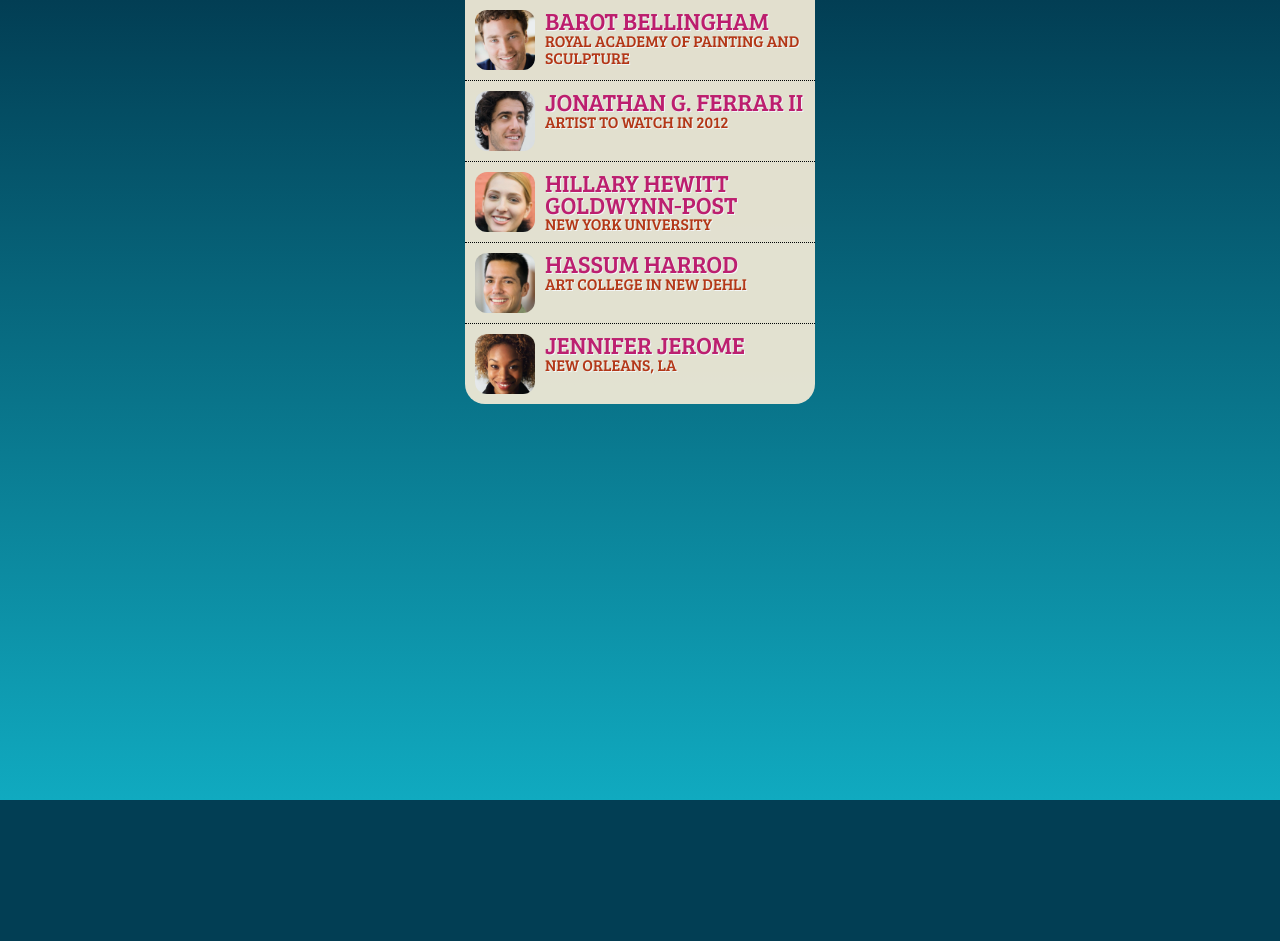
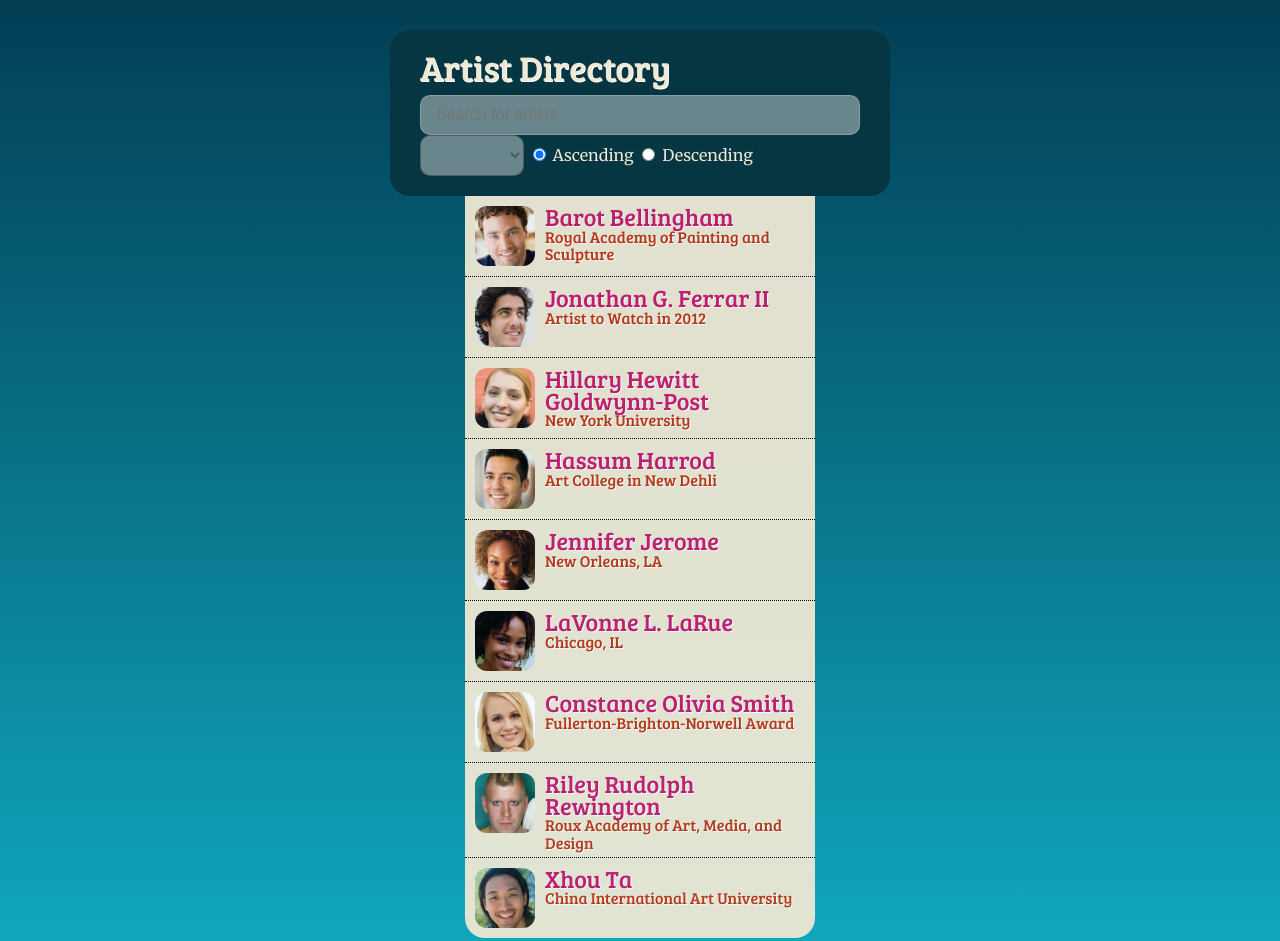
Before and after one commit to srini88/1.angularUpAndRunning, a plain HTML site: page index.html in a window 1280 px wide. Before the commit the page ends 800 px from the top, so only its background shows below. Drawn offline with Linux system fonts and the light colour scheme; a web font is replaced by a local one.

Commit message:
ascending and descending

```diff
--- a/index.html
+++ b/index.html
@@ -11,18 +11,33 @@
 
 <div class="main"  ng-controller="MyController">
 
-
-
+	<div class="search">
+		<h1>Artist Directory</h1>
+		<label>search: </label>
+		<input ng-model = "myQuery"placeholder="Search for artists " autofocus></input>
+		<select ng-model = "artistOrder">
+			<option value="name">Name</option>
+			<option value="reknown">Reknown</option>
+		</select>
+		<label class="formgroup">
+			<input type="radio" ng-model = "direction"name="direction" checked>
+			Ascending
+		</label>
+		<label class="formgroup">
+		<input type="radio" ng-model = "direction" name="direction" value="reverse">
+		Descending
+		</label>
+	</div>
 
 	<ul class="artistlist">
 
-		<li class="artist cf" ng-repeat = "item in artists | limitTo:5">
+		<li class="artist cf" ng-repeat = "item in artists | filter:myQuery | orderBy:artistOrder:direction">
 
 			<img ng-src="images/{{item.shortname}}_tn.jpg" alt="Photo of {{item.name}}">
 
 			<div class="info">
-			<h2>{{item.name | uppercase}}</h2>
-			<h3>{{item.reknown | uppercase}}</h3>
+			<h2>{{item.name }}</h2>
+			<h3>{{item.reknown}}</h3>
 			</div>
 		</li>
 	</ul>
```
Also changed, not shown: notes.js (line endings or trailing spaces).
